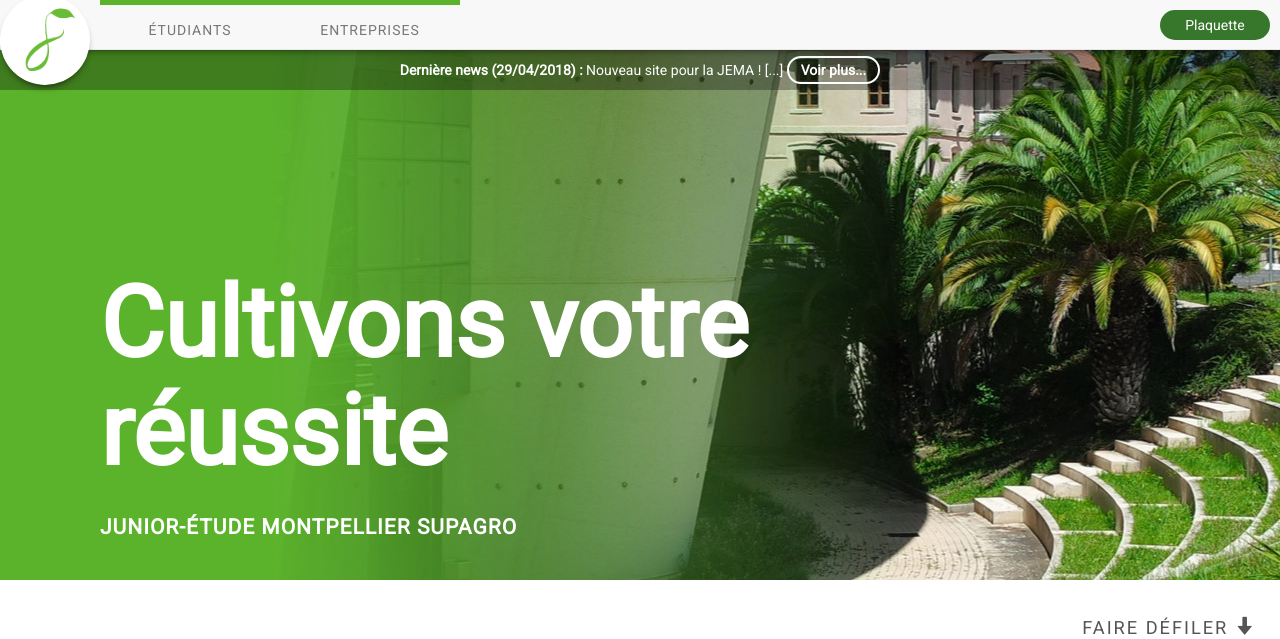
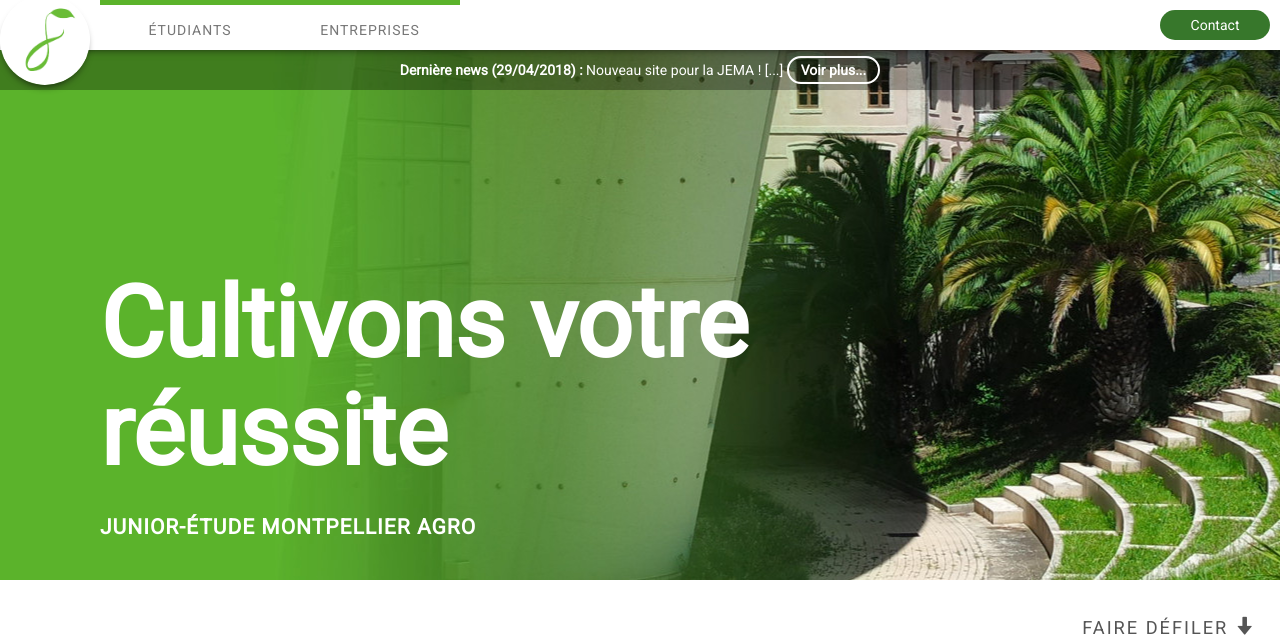
Before and after one commit to laurentbp/JEMA, a PHP site: page / in a window 1280 px wide. Shown: the top 639 px of the page. Run offline with PHP 8.4, Linux system fonts and the light colour scheme; some libraries are stand-ins or nearby versions.

Commit message:
Corrections mineures page d'accueil

```diff
--- a/index.php
+++ b/index.php
@@ -31,7 +31,7 @@
 	            <li class="branding-container"><a id="branding" href="index.php"><img src="media/images/nav_branding.png" alt="Branding de la JEMA"></a></li>
 	            <li class="nav-links nav-main-link"><span class="main-link-background"></span><a href="student.php">Étudiants</a></li>
 	            <li class="nav-links nav-main-link"><span class="main-link-background"></span><a href="company.php">Entreprises</a></li>
-	            <li id="plaquette"><a class="plaquette" href="contact.php">Plaquette</a></li>
+	            <li id="plaquette"><a class="plaquette" href="contact.php">Contact</a></li>
 	          </ul>
 	        </div>
 		</nav>
@@ -43,7 +43,7 @@
 			<div class="main-title-border">
 				<div class="main-title text-center">
 					<h1>Cultivons votre réussite</h1>
-					<h2>Junior-Étude Montpellier SupAgro</h2>
+					<h2>Junior-Étude Montpellier Agro</h2>
 					<!--<img src="media/images/logo.png" alt="Logo de la JEMA">-->
 				</div>
 			</div>
--- a/styles/index.css
+++ b/styles/index.css
@@ -27,6 +27,7 @@
 .navbar-nav{
 	height:50px;
 	width:100%;
+	background-color: white;
 	position:relative;
 }
 
--- a/styles/student.css
+++ b/styles/student.css
@@ -22,6 +22,8 @@
 
 .navbar-nav{
 	height:50px;
+	width:100%;
+	background-color: white;
 	position:relative;
 }
 
@@ -68,7 +70,7 @@
 	overflow:hidden;
 	margin:0;
 	background-image: url('../media/images/student-header.jpg');
-	height:630px;
+	height:600px;
 	background-attachment: fixed;
 	background-position: middle;
 	background-repeat: no-repeat;
@@ -116,7 +118,7 @@
 
 .video-container{
 	width:100%;
-	margin-top:100px;
+	margin-top:70px;
 	text-align: center
 }
 
```
